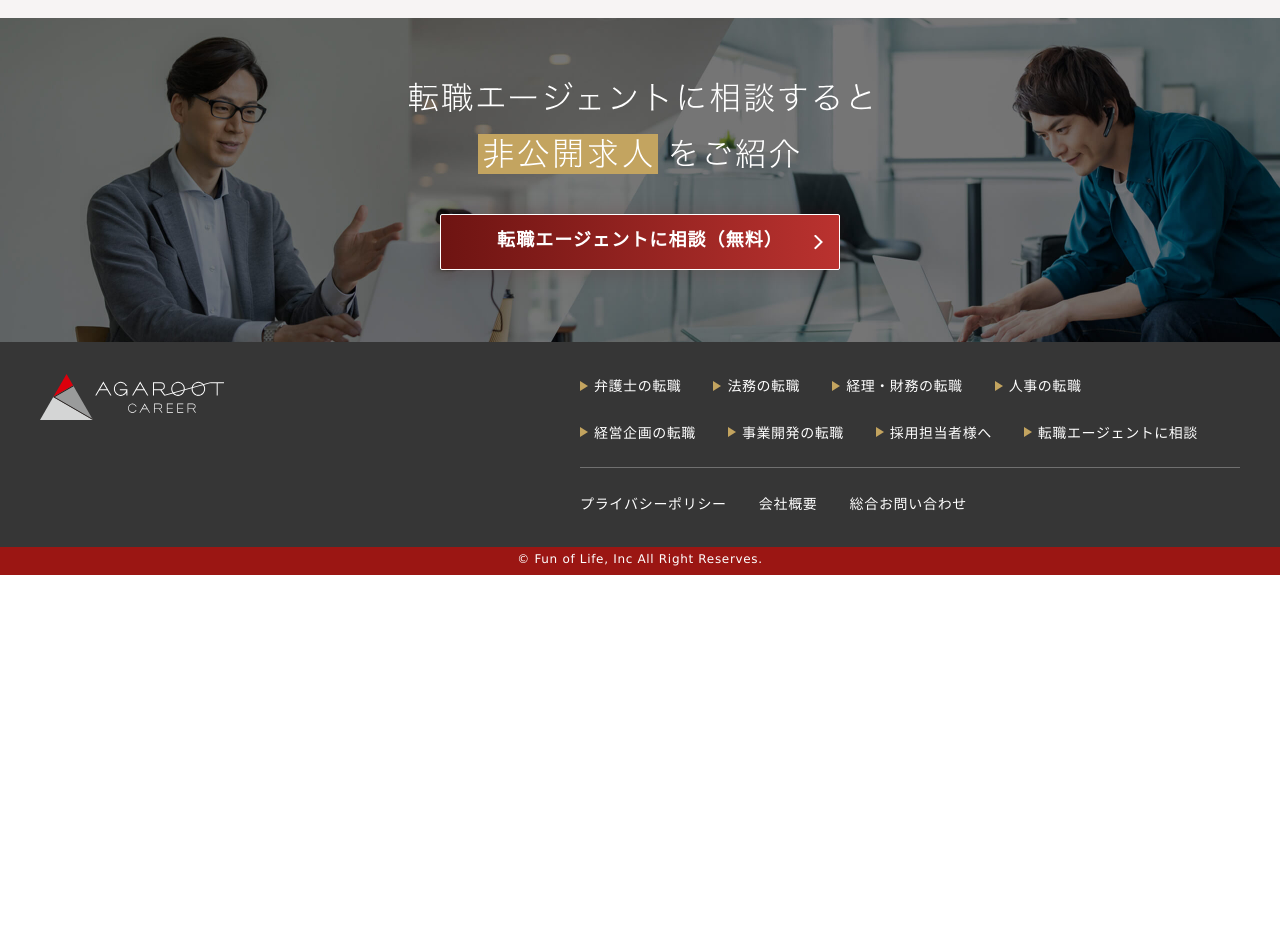
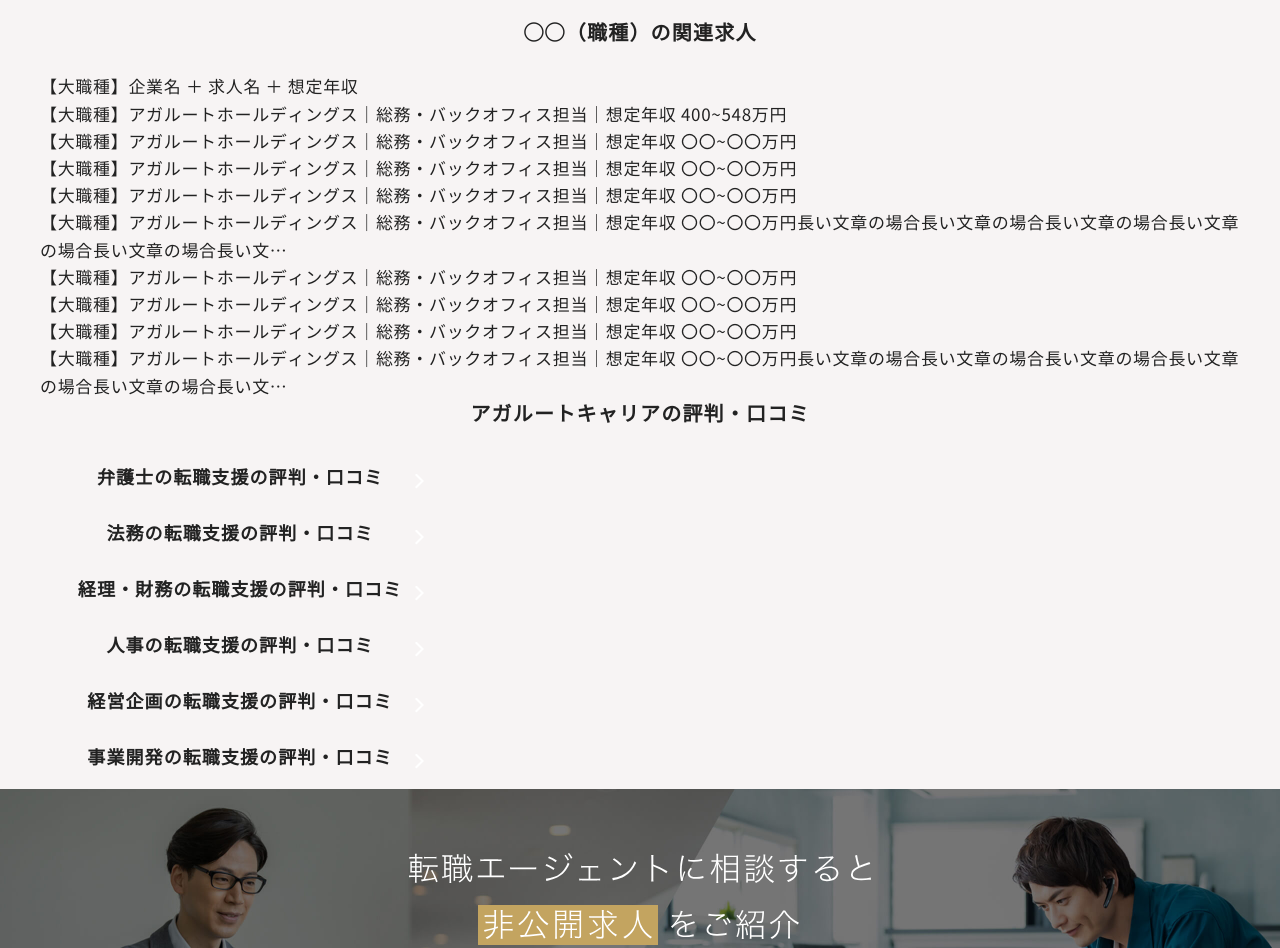
Before and after one commit to ys0224/agaroot-career, a plain HTML site: page review/single/index.html in a window 1280 px wide. Shown: the part 1760-2708 px from the top of the page. Before the commit the page ends 2335 px from the top, so only its background shows below. Drawn offline with Linux system fonts and the light colour scheme; a web font is replaced by a local one.

Commit message:
Add files via upload

```diff
--- a/review/single/index.html
+++ b/review/single/index.html
@@ -1,48 +1,52 @@
 <!DOCTYPE html>
 <html lang="ja">
-
 <head>
 <title>ハイクラス専門の転職・求人情報なら【アガルートキャリア】</title>
 
-    <meta charset="utf-8">
-    <meta name="description" content="アガルートキャリアは専門性の高い職種に特化したハイクラス専門の転職エージェントです。各職種専門のコンサルタントが独占や非公開を含む多数の求人の中から選択肢を提案します。">
+<meta charset="utf-8" />
+<meta
+name="description"
+content="アガルートキャリアは専門性の高い職種に特化したハイクラス専門の転職エージェントです。各職種専門のコンサルタントが独占や非公開を含む多数の求人の中から選択肢を提案します。"
+/>
 <script src="../../js/jquery-3.7.1.min.js" defer></script>
-    <meta name="viewport" content="width=device-width, initial-scale=1.0">
+<meta name="viewport" content="width=device-width, initial-scale=1.0" />
 <script type="text/javascript">
 if (screen.width <= 750) {
-        $("meta[name='viewport']").attr('content', 'width=750');
+$("meta[name='viewport']").attr("content", "width=750");
 }
 </script>
 
 <!-- ogp画像設定 -->
-    <meta property="og:title" content="ハイクラス専門の転職・求人情報なら【アガルートキャリア】">
-    <meta property="og:type" content="website">
-    <meta property="og:url" content="">
-    <meta property="og:image" content="../../images/common/ogp.jpg">
-    <meta property="og:site_name" content="">
-    <meta property="og:description" content="アガルートキャリアは専門性の高い職種に特化したハイクラス専門の転職エージェントです。各職種専門のコンサルタントが独占や非公開を含む多数の求人の中から選択肢を提案します。">
+<meta property="og:title" content="ハイクラス専門の転職・求人情報なら【アガルートキャリア】" />
+<meta property="og:type" content="website" />
+<meta property="og:url" content="" />
+<meta property="og:image" content="../../images/common/ogp.jpg" />
+<meta property="og:site_name" content="" />
+<meta
+property="og:description"
+content="アガルートキャリアは専門性の高い職種に特化したハイクラス専門の転職エージェントです。各職種専門のコンサルタントが独占や非公開を含む多数の求人の中から選択肢を提案します。"
+/>
 
-    <link rel="stylesheet" href="../../style.css">
-    <link rel="stylesheet" href="../../css/common.css">
-    <link rel="stylesheet" href="../../css/review_common.css">
-    <link rel="stylesheet" href="../../css/review_single.css">
+<link rel="stylesheet" href="../../style.css" />
+<link rel="stylesheet" href="../../css/common.css" />
+<link rel="stylesheet" href="../../css/review_common.css" />
+<link rel="stylesheet" href="../../css/review_single.css" />
 
-    <link rel="icon" type="image/x-icon" href="../../images/common/favicon.ico">
-    <link rel="apple-touch-icon" href="../../images/common/apple-touch-icon.png" sizes="180x180">
+<link rel="icon" type="image/x-icon" href="../../images/common/favicon.ico" />
+<link rel="apple-touch-icon" href="../../images/common/apple-touch-icon.png" sizes="180x180" />
 
-    <meta name="format-detection" content="telephone=no">
+<meta name="format-detection" content="telephone=no" />
 </head>
 
 <body>
 <div class="ly_allWrapper lower">
 <header class="ly_head">
 <div class="ly_head_inner bl_head">
-
 <button class="sp bl_head_search">求人検索</button>
 
 <a href="../../" class="bl_head_logoGroup">
 <span class="bl_head_logo">
-              <img src="../../images/common/logo.svg" alt="AGAROOT CAREER" width="271" height="68">
+<img src="../../images/common/logo.svg" alt="AGAROOT CAREER" width="271" height="68" />
 </span>
 </a>
 
@@ -71,15 +75,13 @@
 <span class="bl_burger_bar"></span>
 <span class="bl_burger_bar"></span>
 </span>
-            <span class="bl_burger_txt">MENU</span>
-          </button><!-- /.bl_header_burger -->
-
+<span class="bl_burger_txt">MENU</span></button
+><!-- /.bl_header_burger -->
 </div>
 <!-- /.ly_header_inner -->
 </header>
 
 <main class="ly_main">
-
 <div class="bl_breadcrumbs">
 <ul class="bl_breadcrumbs_list">
 <li class="bl_breadcrumbs_item"><a href="../../">TOP</a></li>
@@ -87,10 +89,8 @@
 </ul>
 </div>
 
-
 <section class="bl_review single">
 <div class="ly_cont_inner">
-
 <h1 class="el_sec_mainTtl el_deco_under">アガルートキャリアの〇〇（職種）の転職支援の評判・口コミ</h1>
 
 <h2 class="bl_review_ttl">タイトルタイトルタイトル</h2>
@@ -104,28 +104,28 @@
 <div class="bl_item_dwrap">
 <dt class="bl_item_dttl">フリーコメント</dt>
 <dd class="bl_item_ditem">
-                    テキストテキストテキストテキストテキストテキストテキストテキストテキストテキストテキストテキストテキストテキストテキストテキストテキストテキストテキストテキストテキストテキスト<br><br>
+テキストテキストテキストテキストテキストテキストテキストテキストテキストテキストテキストテキストテキストテキストテキストテキストテキストテキストテキストテキストテキストテキスト<br /><br />
 テキストテキストテキストテキストテキストテキストテキストテキストテキストテキストテキスト
 </dd>
 </div>
 <div class="bl_item_dwrap">
 <dt class="bl_item_dttl">コンサルタントの専門性</dt>
 <dd class="bl_item_ditem">
-                    テキストテキストテキストテキストテキストテキストテキストテキストテキストテキストテキストテキストテキストテキストテキストテキストテキストテキストテキストテキストテキストテキスト<br><br>
+テキストテキストテキストテキストテキストテキストテキストテキストテキストテキストテキストテキストテキストテキストテキストテキストテキストテキストテキストテキストテキストテキスト<br /><br />
 テキストテキストテキストテキストテキストテキストテキストテキストテキストテキストテキスト
 </dd>
 </div>
 <div class="bl_item_dwrap">
 <dt class="bl_item_dttl">コミュニケーション</dt>
 <dd class="bl_item_ditem">
-                    テキストテキストテキストテキストテキストテキストテキストテキストテキストテキストテキストテキストテキストテキストテキストテキストテキストテキストテキストテキストテキストテキスト<br><br>
+テキストテキストテキストテキストテキストテキストテキストテキストテキストテキストテキストテキストテキストテキストテキストテキストテキストテキストテキストテキストテキストテキスト<br /><br />
 テキストテキストテキストテキストテキストテキストテキストテキストテキストテキストテキスト
 </dd>
 </div>
 <div class="bl_item_dwrap">
 <dt class="bl_item_dttl">提案求人</dt>
 <dd class="bl_item_ditem">
-                    テキストテキストテキストテキストテキストテキストテキストテキストテキストテキストテキストテキストテキストテキストテキストテキストテキストテキストテキストテキストテキストテキスト<br><br>
+テキストテキストテキストテキストテキストテキストテキストテキストテキストテキストテキストテキストテキストテキストテキストテキストテキストテキストテキストテキストテキストテキスト<br /><br />
 テキストテキストテキストテキストテキストテキストテキストテキストテキストテキストテキスト
 </dd>
 </div>
@@ -143,25 +143,25 @@
 <li class="bl_pager_item archive"><a href="../archive/" class="bl_pager">一覧へ</a></li>
 <li class="bl_pager_item prev"><a href="" class="bl_pager">前の口コミへ</a></li>
 </ul>
-
-          </div><!-- /.ly_cont_inner -->
-        </section><!-- /.bl_review -->
-
+</div>
+<!-- /.ly_cont_inner -->
+</section>
+<!-- /.bl_review -->
 
 <div class="bl_review archive">
 <div class="ly_cont_inner">
-
 <p class="bl_review_ttl">〇〇（職種）の評判・口コミ</p>
 
 <ul class="bl_review_list">
-
 <li class="bl_review_item">
 <div class="bl_item_tags">
 <span class="bl_item_tag">30代前半</span>
 <span class="bl_item_tag">法務</span>
 </div>
 <span class="bl_item_stars">★★★☆☆</span>
-                <p class="bl_item_txt">コメントの冒頭XX文字を表示テキストテキストテキストテキストテキストテキストテキストテキストテキストテキストテキストテキテキストテキストテキストテキストテキスト</p>
+<p class="bl_item_txt">
+コメントの冒頭XX文字を表示テキストテキストテキストテキストテキストテキストテキストテキストテキストテキストテキストテキテキストテキストテキストテキストテキスト
+</p>
 <a href="" class="el_btn el_btn__arrow bl_item_btn">詳しく見る</a>
 </li>
 
@@ -171,7 +171,9 @@
 <span class="bl_item_tag">法務</span>
 </div>
 <span class="bl_item_stars">★★★☆☆</span>
-                <p class="bl_item_txt">コメントの冒頭XX文字を表示テキストテキストテキストテキストテキストテキストテキストテキストテキストテキストテキストテキテキストテキストテキストテキストテキスト</p>
+<p class="bl_item_txt">
+コメントの冒頭XX文字を表示テキストテキストテキストテキストテキストテキストテキストテキストテキストテキストテキストテキテキストテキストテキストテキストテキスト
+</p>
 <a href="" class="el_btn el_btn__arrow bl_item_btn">詳しく見る</a>
 </li>
 
@@ -181,7 +183,9 @@
 <span class="bl_item_tag">法務</span>
 </div>
 <span class="bl_item_stars">★★★☆☆</span>
-                <p class="bl_item_txt">コメントの冒頭XX文字を表示テキストテキストテキストテキストテキストテキストテキストテキストテキストテキストテキストテキテキストテキストテキストテキストテキスト</p>
+<p class="bl_item_txt">
+コメントの冒頭XX文字を表示テキストテキストテキストテキストテキストテキストテキストテキストテキストテキストテキストテキテキストテキストテキストテキストテキスト
+</p>
 <a href="" class="el_btn el_btn__arrow bl_item_btn">詳しく見る</a>
 </li>
 
@@ -191,39 +195,104 @@
 <span class="bl_item_tag">法務</span>
 </div>
 <span class="bl_item_stars">★★★☆☆</span>
-                <p class="bl_item_txt">コメントの冒頭XX文字を表示テキストテキストテキストテキストテキストテキストテキストテキストテキストテキストテキストテキテキストテキストテキストテキストテキスト</p>
+<p class="bl_item_txt">
+コメントの冒頭XX文字を表示テキストテキストテキストテキストテキストテキストテキストテキストテキストテキストテキストテキテキストテキストテキストテキストテキスト
+</p>
 <a href="" class="el_btn el_btn__arrow bl_item_btn">詳しく見る</a>
 </li>
-
 </ul>
-
-          </div><!-- /.ly_cont_inner -->
+</div>
+<!-- /.ly_cont_inner -->
 </div>
 
+<section class="bl_connection_jobs">
+<div class="ly_cont_inner">
+<h2 class="el_sec_mainTtl">◯◯（職種）の関連求人</h2>
+
+<div class="bl_jobs_link_wrapper">
+<a href="" class="bl_jobs_link --new"><span class="bl_jobs_link_inner">【大職種】企業名 ＋ 求人名 ＋ 想定年収</span></a>
+</div>
+<!-- /.bl_other_jobs_link_wrapper -->
+<div class="bl_jobs_link_wrapper">
+<a href="" class="bl_jobs_link --new"><span class="bl_jobs_link_inner">【大職種】アガルートホールディングス｜総務・バックオフィス担当｜想定年収 400~548万円</span></a>
+</div>
+<!-- /.bl_other_jobs_link_wrapper -->
+<div class="bl_jobs_link_wrapper">
+<a href="" class="bl_jobs_link"><span class="bl_jobs_link_inner">【大職種】アガルートホールディングス｜総務・バックオフィス担当｜想定年収 〇〇~〇〇万円</span></a>
+</div>
+<!-- /.bl_other_jobs_link_wrapper -->
+<div class="bl_jobs_link_wrapper">
+<a href="" class="bl_jobs_link"><span class="bl_jobs_link_inner">【大職種】アガルートホールディングス｜総務・バックオフィス担当｜想定年収 〇〇~〇〇万円</span></a>
+</div>
+<!-- /.bl_other_jobs_link_wrapper -->
+<div class="bl_jobs_link_wrapper">
+<a href="" class="bl_jobs_link"><span class="bl_jobs_link_inner">【大職種】アガルートホールディングス｜総務・バックオフィス担当｜想定年収 〇〇~〇〇万円</span></a>
+</div>
+<!-- /.bl_other_jobs_link_wrapper -->
+<div class="bl_jobs_link_wrapper">
+<a href="" class="bl_jobs_link"><span class="bl_jobs_link_inner">【大職種】アガルートホールディングス｜総務・バックオフィス担当｜想定年収 〇〇~〇〇万円長い文章の場合長い文章の場合長い文章の場合長い文章の場合長い文章の場合長い文…</span></a>
+</div>
+<!-- /.bl_other_jobs_link_wrapper -->
+<div class="bl_jobs_link_wrapper">
+<a href="" class="bl_jobs_link"><span class="bl_jobs_link_inner">【大職種】アガルートホールディングス｜総務・バックオフィス担当｜想定年収 〇〇~〇〇万円</span></a>
+</div>
+<!-- /.bl_other_jobs_link_wrapper -->
+<div class="bl_jobs_link_wrapper">
+<a href="" class="bl_jobs_link"><span class="bl_jobs_link_inner">【大職種】アガルートホールディングス｜総務・バックオフィス担当｜想定年収 〇〇~〇〇万円</span></a>
+</div>
+<!-- /.bl_other_jobs_link_wrapper -->
+<div class="bl_jobs_link_wrapper">
+<a href="" class="bl_jobs_link"><span class="bl_jobs_link_inner">【大職種】アガルートホールディングス｜総務・バックオフィス担当｜想定年収 〇〇~〇〇万円</span></a>
+</div>
+<!-- /.bl_other_jobs_link_wrapper -->
+<div class="bl_jobs_link_wrapper">
+<a href="" class="bl_jobs_link"><span class="bl_jobs_link_inner">【大職種】アガルートホールディングス｜総務・バックオフィス担当｜想定年収 〇〇~〇〇万円長い文章の場合長い文章の場合長い文章の場合長い文章の場合長い文章の場合長い文…</span></a>
+</div>
+<!-- /.bl_other_jobs_link_wrapper -->
+
+</div>
+<!-- /.ly_cont_inner -->
+</section>
+<!-- /.bl_related_jobs -->
+
+<section class="bl_other_voice">
+<div class="ly_cont_inner">
+<h2 class="el_sec_mainTtl">アガルートキャリアの評判・口コミ</h2>
+
+<div class="bl_other_voice_wrapper">
+<a href="" class="el_btn el_btn__arrow bl_other_voice_btn">弁護士の転職支援の評判・口コミ</a>
+<a href="" class="el_btn el_btn__arrow bl_other_voice_btn">法務の転職支援の評判・口コミ</a>
+<a href="" class="el_btn el_btn__arrow bl_other_voice_btn">経理・財務の転職支援の評判・口コミ</a>
+<a href="" class="el_btn el_btn__arrow bl_other_voice_btn">人事の転職支援の評判・口コミ</a>
+<a href="" class="el_btn el_btn__arrow bl_other_voice_btn">経営企画の転職支援の評判・口コミ</a>
+<a href="" class="el_btn el_btn__arrow bl_other_voice_btn">事業開発の転職支援の評判・口コミ</a>
+</div>
+
+</div>
+<!-- /.ly_cont_inner -->
+</section>
+<!-- /.bl_other_voice -->
 
 <section class="bl_lowerCta">
 <div class="ly_cont_inner">
-
-            <h2 class="el_sec_mainTtl"><img src="../../images/common/lowerCta_ttl.svg" alt="転職エージェントに相談すると非公開求人をご紹介" width="462" height="92"></h2>
+<h2 class="el_sec_mainTtl"><img src="../../images/common/lowerCta_ttl.svg" alt="転職エージェントに相談すると非公開求人をご紹介" width="462" height="92" /></h2>
 
 <a href="https://agaroot-career.jp/entry/" target="_blank" class="el_btn el_btn__arrow el_red bl_lowerCta_btn">転職エージェントに相談（無料）</a>
-
-          </div><!-- /.ly_cont_inner -->
-        </section><!-- /.bl_lowerCta -->
-
+</div>
+<!-- /.ly_cont_inner -->
+</section>
+<!-- /.bl_lowerCta -->
 </main>
 
 <footer class="ly_foot">
 <div class="ly_foot_inner bl_foot">
-
 <a class="bl_foot_logoGroup" href="../../">
 <figure class="bl_foot_logo">
-              <img src="../../images/common/logo_footer.svg" alt="AGAROOT CAREER" width="184" height="46">
+<img src="../../images/common/logo_footer.svg" alt="AGAROOT CAREER" width="184" height="46" />
 </figure>
 </a>
 
 <div class="bl_foot_menuWrapper">
-
 <nav class="bl_foot_gloNav">
 <ul class="bl_foot_gloNav_inner">
 <li><a href="../../lawyer/">弁護士の転職</a></li>
@@ -235,22 +304,22 @@
 <li><a href="https://agaroot-career.jp/contact/" target="_blank">採用担当者様へ</a></li>
 <li><a href="https://agaroot-career.jp/entry/" target="_blank">転職エージェントに相談</a></li>
 </ul>
-            </nav><!-- /.bl_foot_gloNav -->
+</nav>
+<!-- /.bl_foot_gloNav -->
 
 <ul class="bl_foot_menus">
 <li class="bl_foot_menu"><a href="https://agaroot-career.jp/privacy/" target="_blank">プライバシーポリシー</a></li>
 <li class="bl_foot_menu"><a href="https://www.funoflife.co.jp/" target="_blank">会社概要</a></li>
 <li class="bl_foot_menu"><a href="https://www.funoflife.co.jp/contact/" target="_blank">総合お問い合わせ</a></li>
 </ul>
-
 </div>
-
 </div>
 <!-- /.ly_footer_inner -->
 
 <div class="bl_pagetop">
-          <span><img src="../../images/common/pagetop.svg" alt="ページトップへ戻る" width="64" height="64"></span>
-        </div><!-- /.bl_pagetop -->
+<span><img src="../../images/common/pagetop.svg" alt="ページトップへ戻る" width="64" height="64" /></span>
+</div>
+<!-- /.bl_pagetop -->
 
 <div class="bl_foot_btmBnr sp">
 <a href="" class="el_btn el_btn__arrow bl_btmBnr_btn">転職エージェントに相談する</a>
@@ -261,15 +330,8 @@
 </div>
 <!-- /.bl_foot_copyright -->
 <script src="../../js/common.js" defer></script>
-        <script>
-          $(".bl_faq_def div dt").on("click", function () {
-            $(this).toggleClass("open");
-            $(this).next().slideToggle();
-          });
-        </script>
 </footer>
-    </div><!-- /.ly_allWrapper -->
-
+</div>
+<!-- /.ly_allWrapper -->
 </body>
-
 </html>
```
Lines whose indentation alone changed are shown as unchanged.
